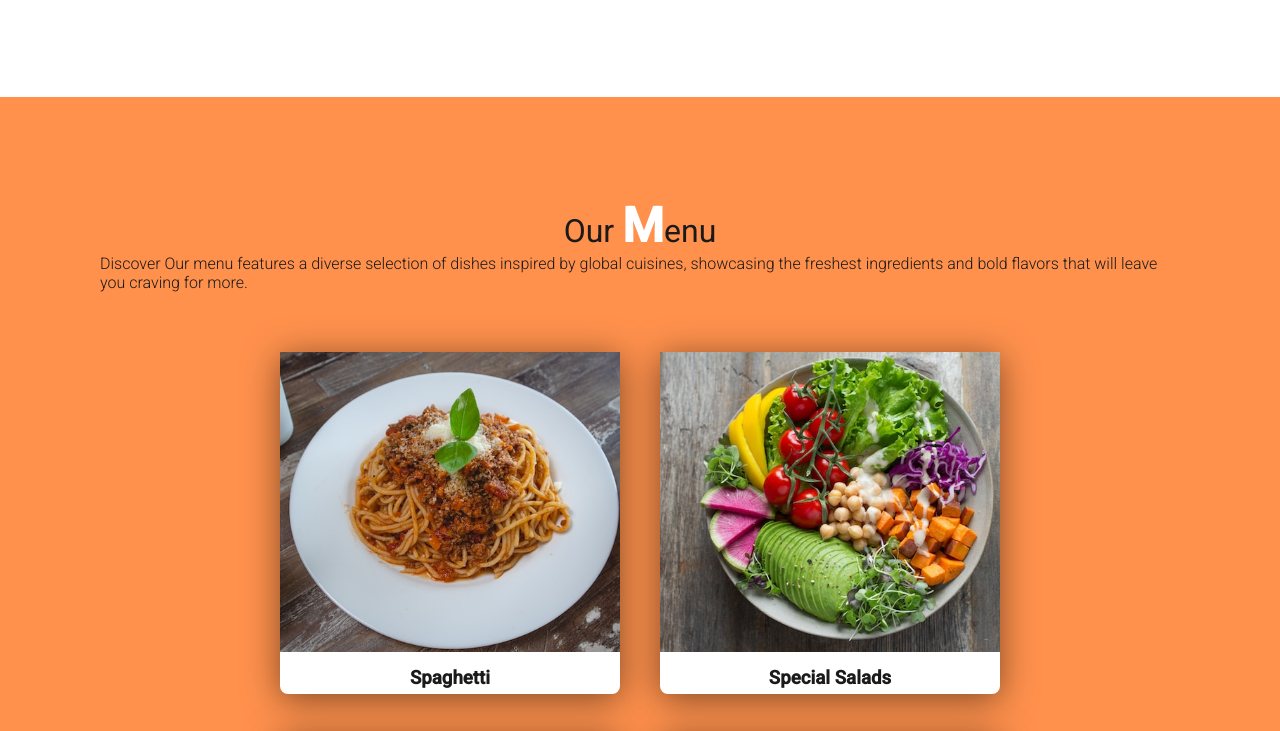
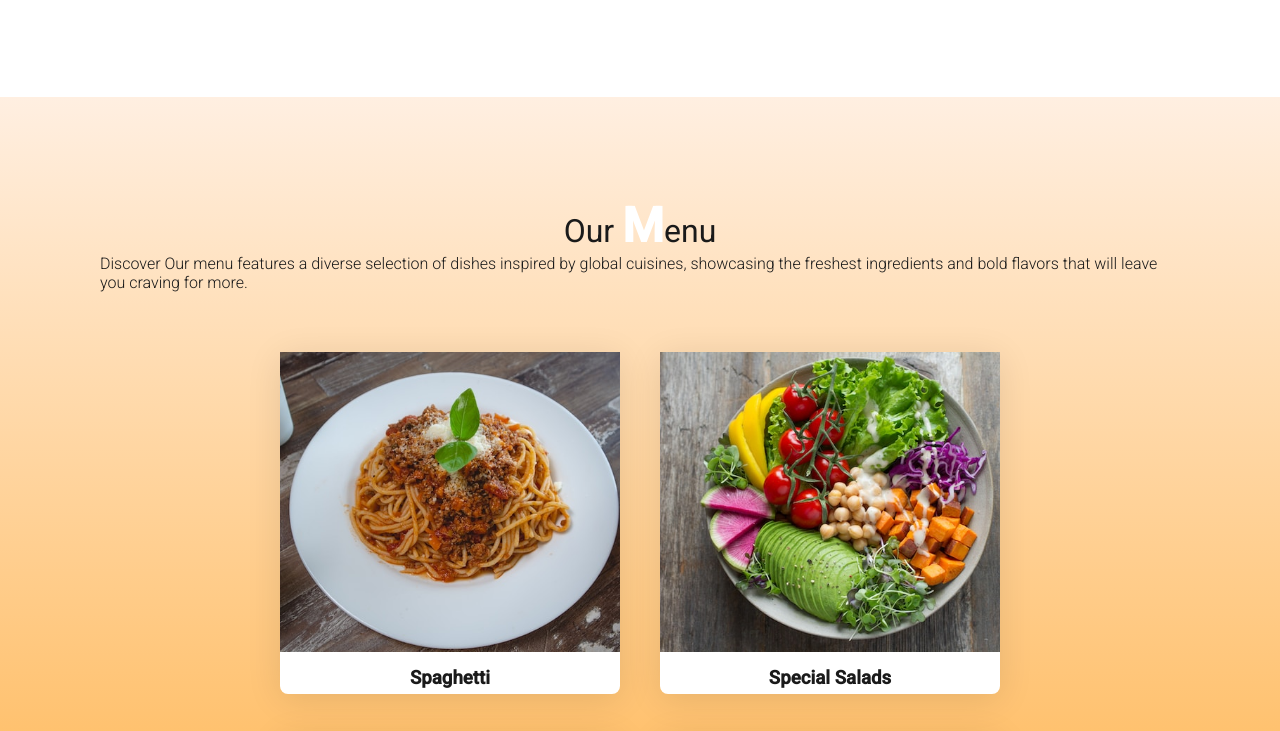
Before and after one commit to ryanf27/restaurant-landing-page, a plain HTML site: page index.html in a window 1280 px wide. Shown: the part 1264-1995 px from the top of the page. Drawn offline with Linux system fonts and the light colour scheme.

Commit message:
update style

```diff
--- a/style.css
+++ b/style.css
@@ -2,8 +2,8 @@
 
 :root {
   --primary-color: #fff;
-  --secondary-color: #ff914d;
-  --button-color: #a51c17;
+  --secondary-color: #ff9452;
+  --button-color: #ad4301;
   --secondary-button-color: #5f0a87;
   --dark-text: #1a1a1a;
 }
@@ -178,7 +178,15 @@ section {
 
 /* menu */
 .menu {
-  background: var(--secondary-color);
+  background: #ffefe1;
+  background: -moz-linear-gradient(top, #ffefe1 0%, #ffb857 50%, #ffefe1 100%);
+  background: -webkit-linear-gradient(
+    top,
+    #ffefe1 0%,
+    #ffb857 50%,
+    #ffefe1 100%
+  );
+  background: linear-gradient(to bottom, #ffefe1 0%, #ffb857 50%, #ffefe1 100%);
 }
 
 .menu span {
@@ -196,7 +204,7 @@ section {
 .menu .content .box {
   width: 340px;
   margin: 20px;
-  box-shadow: 0 5px 35px rgba(0, 0, 0, 0.5);
+  box-shadow: 0 5px 35px rgba(0, 0, 0, 0.1);
   background-color: var(--primary-color);
   border-radius: 8px;
   text-align: center;
@@ -343,10 +351,11 @@ section {
 .contactForm {
   padding: 75px 50px;
   background: var(--secondary-color);
-  box-shadow: 0 15px 50px rgba(0, 0, 0, 0.3);
+  box-shadow: 0 15px 50px rgba(0, 0, 0, 0.1);
   max-width: 500px;
   margin-top: 50px;
   width: 50%;
+  border-radius: 12px;
 }
 
 .contactContainer .background {
@@ -373,7 +382,6 @@ section {
 .contactForm .inputBox input,
 .contactForm .inputBox textarea {
   width: 100%;
-  border: 1px solid var(--button-color);
   padding: 10px;
   color: var(--dark-text);
   outline: none;
@@ -398,7 +406,7 @@ section {
 }
 
 .copyrightText {
-  background: var(--secondary-color);
+  background: #ff9452;
   padding: 10px 40px;
   border-top: 1px solid rgba(0, 0, 0, 0.1);
   text-align: center;
```
